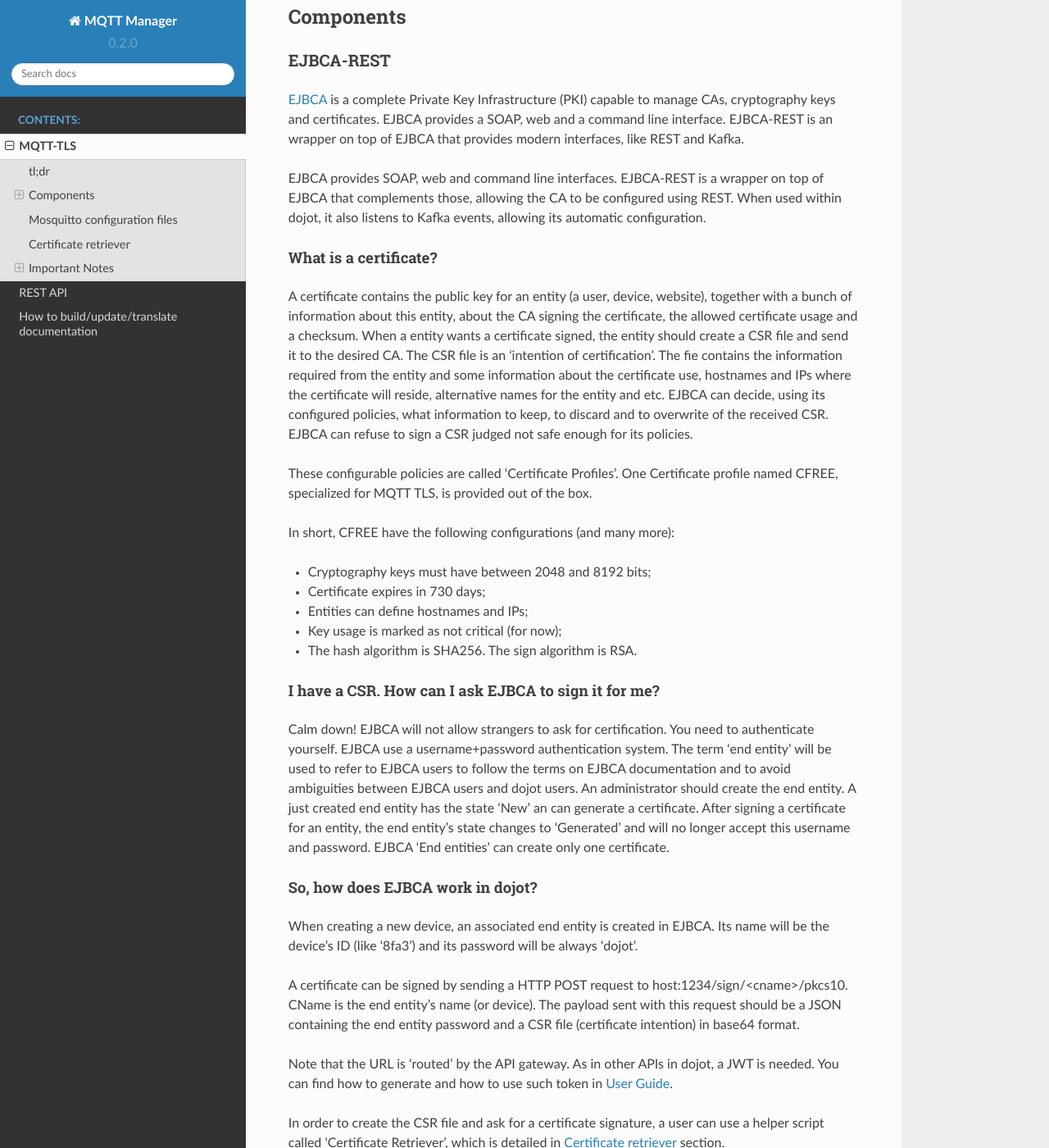
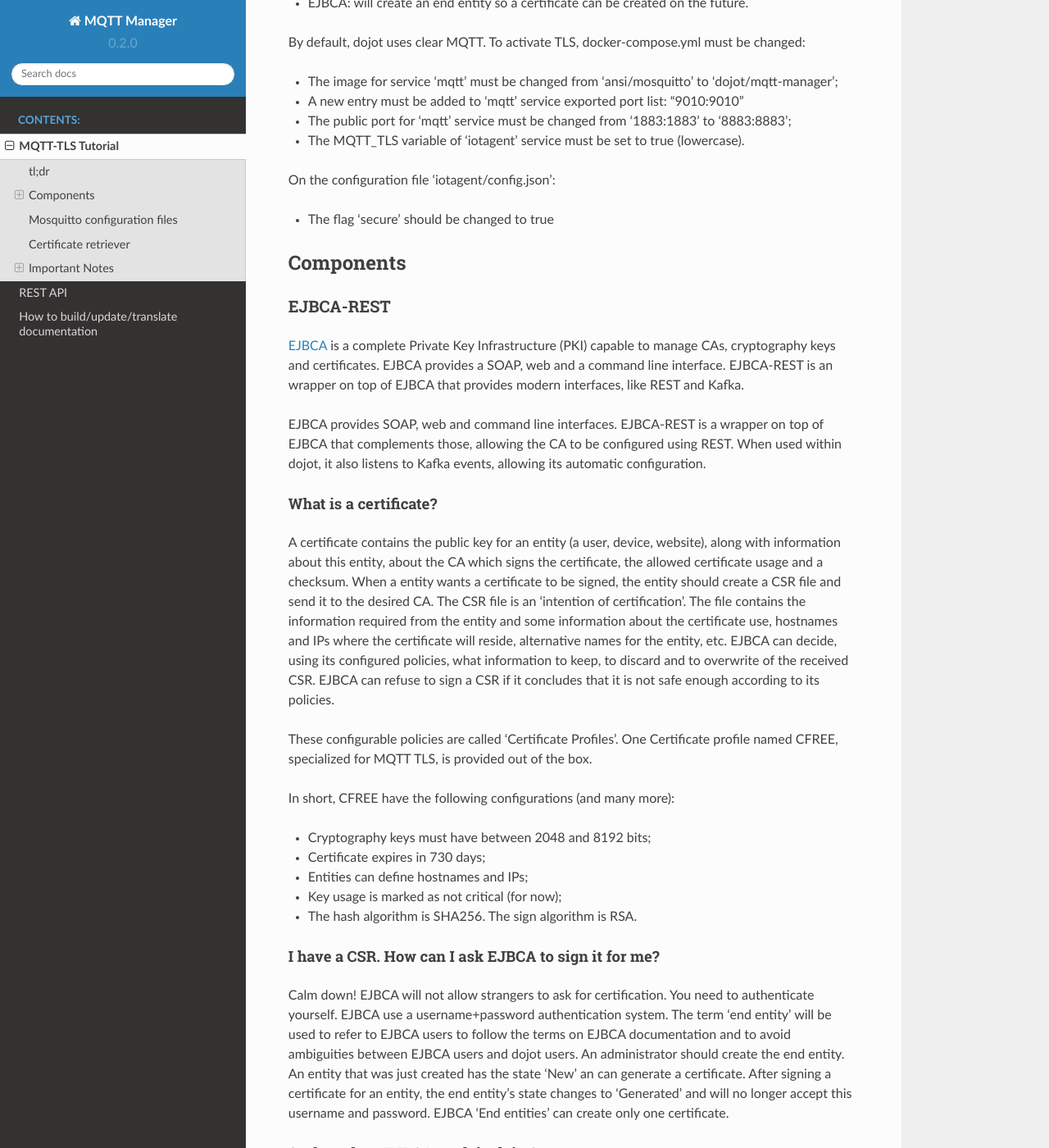
Before and after one commit to giovannicuriel/mqtt-manager, a Sphinx documentation site: the page built from docs/tutorial.rst, in a window 1280 px wide and 1400 px high, scrolled down 1028 px. Shown: the whole window at 82% size. Built offline with Sphinx 7.4.7 and the Read the Docs theme 2.0.0, drawn with Linux system fonts in a browser that asks for light colours; some of the changed text lies outside the part shown.

Commit message:
Reflowing documentation, fixing a few typos

```diff
--- a/docs/tutorial.rst
+++ b/docs/tutorial.rst
@@ -1,12 +1,15 @@
-MQTT-TLS
-========
+MQTT-TLS Tutorial
+=================
 
 This document describes how to configure dojot to use MQTT over TLS.
+
+.. contents:: Table of Contents
+  :local:
 
 tl;dr
 -----
 
-For a device to connect using TLS with Mosquitto, it must posses:
+For a device to connect using TLS with Mosquitto, it must possess:
 
 -  A key pair (.key file);
 -  A certificate signed by a Certificate Authority (CA) trusted by
@@ -14,9 +17,9 @@
 -  The certificate of this CA (.crt file);
 -  An entry on Mosquitto Access Control List (ACL), allowing the device
    to publish on a specific topic;
--  (optional and not so necessary) A Certificate Revocation List (CRL).
+-  (optional) A Certificate Revocation List (CRL).
 
-When a device is created, DeviceManager will (automatically) configure
+When a device is created, DeviceManager will automatically configure
 the following components:
 
 -  IoTAgent: will register the new device on its internal cache.
@@ -25,23 +28,19 @@
 -  EJBCA: will create an end entity so a certificate can be created on
    the future.
 
-By default, dojot uses clear MQTT. To activate TLS, some changes must be
-done on docker-compose.
+By default, dojot uses clear MQTT. To activate TLS, docker-compose.yml must be
+changed:
 
-On docker-compose.yml:
-
--  Change the image of the service 'mqtt' from 'ansi/mosquitto' to
+-  The image for service 'mqtt' must be changed from 'ansi/mosquitto' to
    'dojot/mqtt-manager';
--  Add a new entry in exported port list for REST API access:
--  "9010:9010"
--  Change the public port for 'mqtt' service from '1883:1883' to
+-  A new entry must be added to 'mqtt' service exported port list: "9010:9010"
+-  The public port for 'mqtt' service must be changed from '1883:1883' to
    '8883:8883';
--  Change the value of the environment variable MQTT\_TLS of the service
-   service 'iotagent' to true (lowercase).
+-  The MQTT\_TLS variable of 'iotagent' service must be set to true (lowercase).
 
 On the configuration file 'iotagent/config.json':
 
--  set the flag 'secure' to true
+-  The flag 'secure' should be changed to true
 
 Components
 ----------
@@ -49,36 +48,33 @@
 EJBCA-REST
 ~~~~~~~~~~
 
-`EJBCA`_ is a complete Private Key Infrastructure
-(PKI) capable to manage CAs, cryptography keys and certificates. EJBCA
-provides a SOAP, web and a command line interface. EJBCA-REST is an
-wrapper on top of EJBCA that provides modern interfaces, like REST and
-Kafka.
+`EJBCA`_ is a complete Private Key Infrastructure (PKI) capable to manage CAs,
+cryptography keys and certificates. EJBCA provides a SOAP, web and a command
+line interface. EJBCA-REST is an wrapper on top of EJBCA that provides modern
+interfaces, like REST and Kafka.
 
-EJBCA provides SOAP, web and command line interfaces. EJBCA-REST is a
-wrapper on top of EJBCA that complements those, allowing the CA to be
-configured using REST. When used within dojot, it also listens to Kafka
-events, allowing its automatic configuration.
+EJBCA provides SOAP, web and command line interfaces. EJBCA-REST is a wrapper
+on top of EJBCA that complements those, allowing the CA to be configured using
+REST. When used within dojot, it also listens to Kafka events, allowing its
+automatic configuration.
 
 What is a certificate?
 ^^^^^^^^^^^^^^^^^^^^^^
 
-A certificate contains the public key for an entity (a user, device,
-website), together with a bunch of information about this entity, about
-the CA signing the certificate, the allowed certificate usage and a
-checksum. When a entity wants a certificate signed, the entity should
-create a CSR file and send it to the desired CA. The CSR file is an
-'intention of certification'. The fie contains the information required
-from the entity and some information about the certificate use,
-hostnames and IPs where the certificate will reside, alternative names
-for the entity and etc. EJBCA can decide, using its configured policies,
-what information to keep, to discard and to overwrite of the received
-CSR. EJBCA can refuse to sign a CSR judged not safe enough for its
-policies.
+A certificate contains the public key for an entity (a user, device, website),
+along with information about this entity, about the CA which signs the
+certificate, the allowed certificate usage and a checksum. When a entity wants
+a certificate to be signed, the entity should create a CSR file and send it to
+the desired CA. The CSR file is an 'intention of certification'. The file
+contains the information required from the entity and some information about
+the certificate use, hostnames and IPs where the certificate will reside,
+alternative names for the entity, etc. EJBCA can decide, using its configured
+policies, what information to keep, to discard and to overwrite of the received
+CSR. EJBCA can refuse to sign a CSR if it concludes that it is not safe enough
+according to its policies.
 
-These configurable policies are called 'Certificate Profiles'. One
-Certificate profile named CFREE, specialized for MQTT TLS, is provided
-out of the box.
+These configurable policies are called 'Certificate Profiles'. One Certificate
+profile named CFREE, specialized for MQTT TLS, is provided out of the box.
 
 In short, CFREE have the following configurations (and many more):
 
@@ -91,53 +87,50 @@
 I have a CSR. How can I ask EJBCA to sign it for me?
 ^^^^^^^^^^^^^^^^^^^^^^^^^^^^^^^^^^^^^^^^^^^^^^^^^^^^
 
-Calm down! EJBCA will not allow strangers to ask for certification. You
-need to authenticate yourself. EJBCA use a username+password
-authentication system. The term 'end entity' will be used to refer to
-EJBCA users to follow the terms on EJBCA documentation and to avoid
-ambiguities between EJBCA users and dojot users. An administrator should
-create the end entity. A just created end entity has the state 'New' an
-can generate a certificate. After signing a certificate for an entity,
-the end entity's state changes to 'Generated' and will no longer accept
-this username and password. EJBCA 'End entities' can create only one
-certificate.
+Calm down! EJBCA will not allow strangers to ask for certification. You need to
+authenticate yourself. EJBCA use a username+password authentication system. The
+term 'end entity' will be used to refer to EJBCA users to follow the terms on
+EJBCA documentation and to avoid ambiguities between EJBCA users and dojot
+users. An administrator should create the end entity. An entity that was just
+created has the state 'New' an can generate a certificate. After signing a
+certificate for an entity, the end entity's state changes to 'Generated' and
+will no longer accept this username and password. EJBCA 'End entities' can
+create only one certificate.
 
 So, how does EJBCA work in dojot?
 ^^^^^^^^^^^^^^^^^^^^^^^^^^^^^^^^^
 
-When creating a new device, an associated end entity is created in
-EJBCA. Its name will be the device's ID (like '8fa3') and its password
-will be always 'dojot'.
+When creating a new device, an associated end entity is created in EJBCA. Its
+name will be the device's ID (like '8fa3') and its password will be always
+'dojot'.
 
 A certificate can be signed by sending a HTTP POST request to
-host:1234/sign/<cname>/pkcs10. CName is the end entity's name (or
-device). The payload sent with this request should be a JSON containing
-the end entity password and a CSR file (certificate intention) in base64
-format.
+host:1234/sign/<cname>/pkcs10. CName is the end entity's name (or device). The
+payload sent with this request should be a JSON containing the end entity
+password and a CSR file (certificate intention) in base64 format.
 
-Note that the URL is 'routed' by the API gateway. As in other APIs in
-dojot, a JWT is needed. You can find how to generate and how to use such
-token in `User Guide`_.
+Note that the URL is 'routed' by the API gateway. As in other APIs in dojot, a
+JWT is needed. You can find how to generate and how to use such token in `User
+Guide`_.
 
-In order to create the CSR file and ask for a certificate signature, a
-user can use a helper script called 'Certificate Retriever', which is
-detailed in `Certificate retriever`_ section.
+In order to create the CSR file and ask for a certificate signature, a user can
+use a helper script called 'Certificate Retriever', which is detailed in
+`Certificate retriever`_ section.
 
 MQTT Manager
 ~~~~~~~~~~~~
 
-MQTT-Manager is a helper service used to configure Mosquitto MQTT broker
-in a simple and 'on-the-fly' way. It can be configured using REST
-interfaces and Kakfa. Thus, HTTP requests or Kafka messages can be used
-to create and remove devices, as well as update CRL file (certification
-revogation list). This service is distributed as a docker container for
-easy deploy and its source code repository can be accessed in
-`MQTT Manager repository`_.
+MQTT-Manager is a helper service used to configure Mosquitto MQTT broker in a
+simple and 'on-the-fly' way. It can be configured using REST interfaces and
+Kakfa. Thus, HTTP requests or Kafka messages can be used to create and remove
+devices, as well as update CRL file (certification revogation list). This
+service is distributed as a docker container for easy deploy and its source
+code repository can be accessed in `MQTT Manager repository`_.
 
-Mosquitto by itself doesn't generate nor revoke certificates, it only
-rely upon a CA and implements TLS protocol. The 'creation' of a
-particular device consists only in adding a new rule to ACL file in
-Mosquitto. Such file looks like:
+Mosquitto by itself doesn't generate nor revoke certificates, it only rely upon
+a CA and implements TLS protocol. The 'creation' of a particular device
+consists only in adding a new rule to ACL file in Mosquitto. Such file looks
+like:
 
 .. code:: ini
 
@@ -146,32 +139,30 @@
     user 24f6
     topic write /admin/24f6/attrs
 
-Each rule is composed by two lines: the first one specifies the user
-(device) and the second one defines which action (write or read) is
-allowed to which topic. In the example above, the user iotagent can read
-all topics (# is a wildcard). Also, the device with ID 24f6 can write to
-topic /admin/24f6/attrs. The device ID is retrieved in 'Common name'
-certificate field.
+Each rule is composed by two lines: the first one specifies the user (device)
+and the second one defines which action (write or read) is allowed to which
+topic. In the example above, the user iotagent can read all topics (# is a
+wildcard). Also, the device with ID 24f6 can write to topic /admin/24f6/attrs.
+The device ID is retrieved in 'Common name' certificate field.
 
-If a device sends data to a topic which it has no write permissions,
-then all data is discarded. Mosquitto won't log any errors related to
-this.
+If a device sends data to a topic which it has no write permissions, then all
+data is discarded. Mosquitto won't log any errors related to this.
 
-When the ACL is changes, Mosquitto must be restarted (or a SIGDUP signal
-can be sent to its process). MQTT-Manager does this automatically when
-creating or removing devices.
+When the ACL is changes, Mosquitto must be restarted (or a SIGDUP signal can be
+sent to its process). MQTT-Manager does this automatically when creating or
+removing devices.
 
-A script is executed when firing the container up. This script will
-generate a pair of keys to Mosquitto, retrieves the certificate and CRL
-from a CA and asks it to sign its public key. ALl generated files are
-placed in /usr/local/src/mosquitto-1.4.13/certs (inside the container).
+A script is executed when firing the container up. This script will generate a
+pair of keys to Mosquitto, retrieves the certificate and CRL from a CA and asks
+it to sign its public key. ALl generated files are placed in
+/usr/local/src/mosquitto-1.4.13/certs (inside the container).
 
-Mosquitto will only accept device connections that have certificate
-signed by its trusty CA.
+Mosquitto will only accept device connections that have certificate signed by
+its trusty CA.
 
-Also note that MQTT-Manager is used only in case when a TLS-enabled
-broker is needed. If this is not the case, then the vanilla
-`Mosquitto docker image`_ can be used.
+Also note that MQTT-Manager is used only in case when a TLS-enabled broker is
+needed. If this is not the case, then the vanilla `Mosquitto docker image`_ can
+be used.
 
 Mosquitto configuration files
 -----------------------------
@@ -250,20 +241,18 @@
    valid certificate, then this option will allow the connection to be
    made.
 
-Note that authentication is performed in dojot. The script will ask for
-user credentials and will invoke user authentication automatically. The
-user needs permission for certificate signing to be able to use this
-script.
+Note that authentication is performed in dojot. The script will ask for user
+credentials and will invoke user authentication automatically. The user needs
+permission for certificate signing to be able to use this script.
 
 An end entity must exist in EJBCA in 'New' state before asking for a new
 certificate signature. When a new device is created, an end entity is
-automatically created in EJBCA by DeviceManager. This new end entity's
-name is the device ID itself. Its password is 'dojot'.
+automatically created in EJBCA by DeviceManager. This new end entity's name is
+the device ID itself. Its password is 'dojot'.
 
-The script authenticate users with given username and password, retrieve
-CA certificate, generate a key pair as well as a CSR file and asks for
-certificate signature, in this order. Any error in any step will halt
-its execution.
+The script authenticate users with given username and password, retrieve CA
+certificate, generate a key pair as well as a CSR file and asks for certificate
+signature, in this order. Any error in any step will halt its execution.
 
 After successfully executed, all certificates can be found in './certs'
 folder.
@@ -277,25 +266,24 @@
 CRL (Certification Revocation List)
 ~~~~~~~~~~~~~~~~~~~~~~~~~~~~~~~~~~~
 
-A CRL is a list which contains all revoked certificates. It is used to
-indicate which certificates are no longer valid (administratively set to
-invalid) as a normal certificate can be used for 1 to 5 years. This list
-is signed by CA and also has an expiration date - 1 day by default. In
-TLS protocol, if CRL is expired then the recommended action to be taken
-is to refuse all incoming connections, as there is no way to check if
-the certificates used in those connections are invalid or not. This
-procedure is implemented in Mosquitto.
+A CRL is a list which contains all revoked certificates. It is used to indicate
+which certificates are no longer valid (administratively set to invalid) as a
+normal certificate can be used for 1 to 5 years. This list is signed by CA and
+also has an expiration date - 1 day by default. In TLS protocol, if CRL is
+expired then the recommended action to be taken is to refuse all incoming
+connections, as there is no way to check if the certificates used in those
+connections are invalid or not. This procedure is implemented in Mosquitto.
 
-Therefore, CA must generate a new list periodically. All components that
-use it must be updated.
+Therefore, CA must generate a new list periodically. All components that use it
+must be updated.
 
 Debugging
 ~~~~~~~~~
 
-TLS error might be not so verbose as other problems. If an error
-occurrs, the user might not know what went wrong because no component
-indicates any problem. In this section there are some tips, frequent
-problems and debugging tools to find out what's happening.
+TLS error might be not so verbose as other problems. If an error occurrs, the
+user might not know what went wrong because no component indicates any problem.
+In this section there are some tips, frequent problems and debugging tools to
+find out what's happening.
 
 How to read a certificate
 ^^^^^^^^^^^^^^^^^^^^^^^^^
@@ -354,12 +342,11 @@
 
     1514482004: New client connected from 172.20.0.10 as mqttjs_c011c22d (c1, k10, u'deviceName')
 
-If that line shows up, it means that the TLS handshake worked and the
-device successfully connected to Mosquitto. Check if the device has an
-ACL entry in Mosquitto to allow it to publish data in the specified
-topic. Keep in mind that if a device publishes something in another
-topic (which it has no permission to publish) all data is discarded by
-Mosquitto with no warnings.
+If that line shows up, it means that the TLS handshake worked and the device
+successfully connected to Mosquitto. Check if the device has an ACL entry in
+Mosquitto to allow it to publish data in the specified topic. Keep in mind that
+if a device publishes something in another topic (which it has no permission to
+publish) all data is discarded by Mosquitto with no warnings.
 
 .. _EJBCA: https://www.ejbca.org
 .. _User Guide: http://dojotdocs.readthedocs.io/en/latest/user_guide.html#first-steps
```
Also changed, not shown: docs/index.rst (+11 -11 lines).
